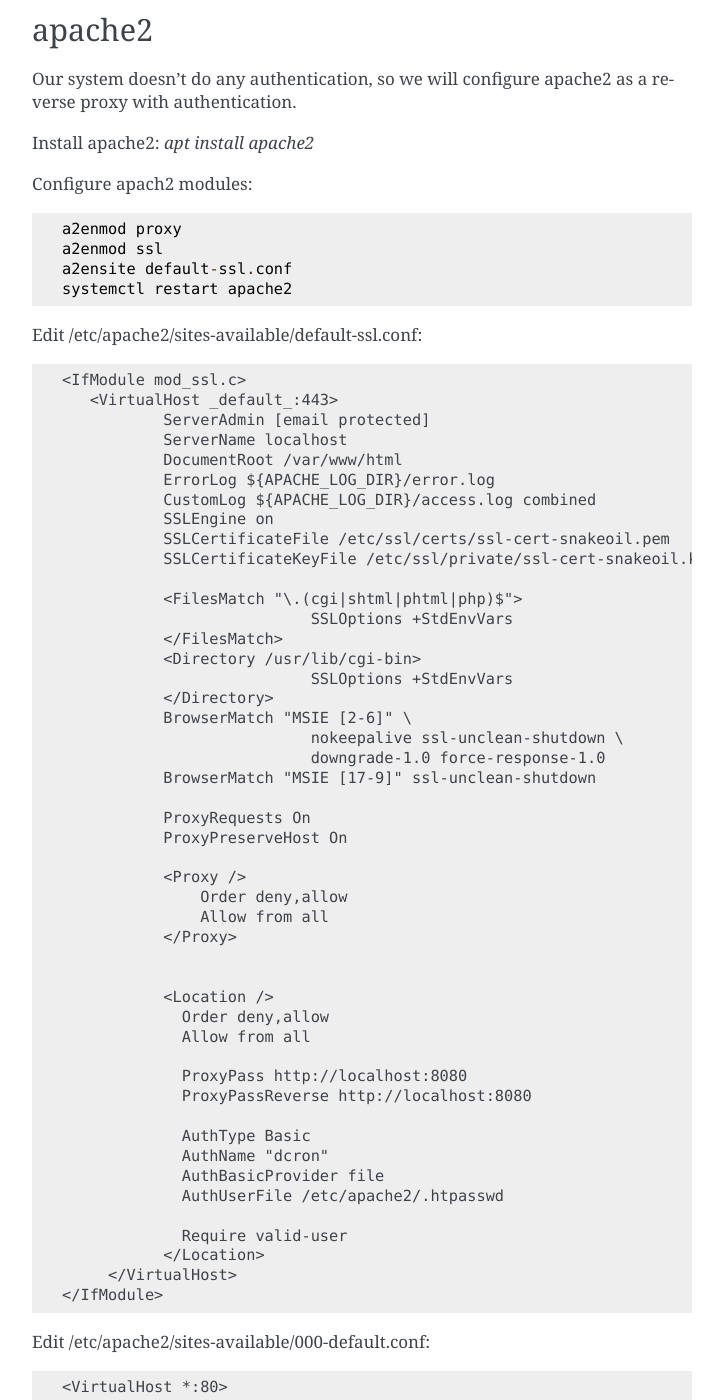
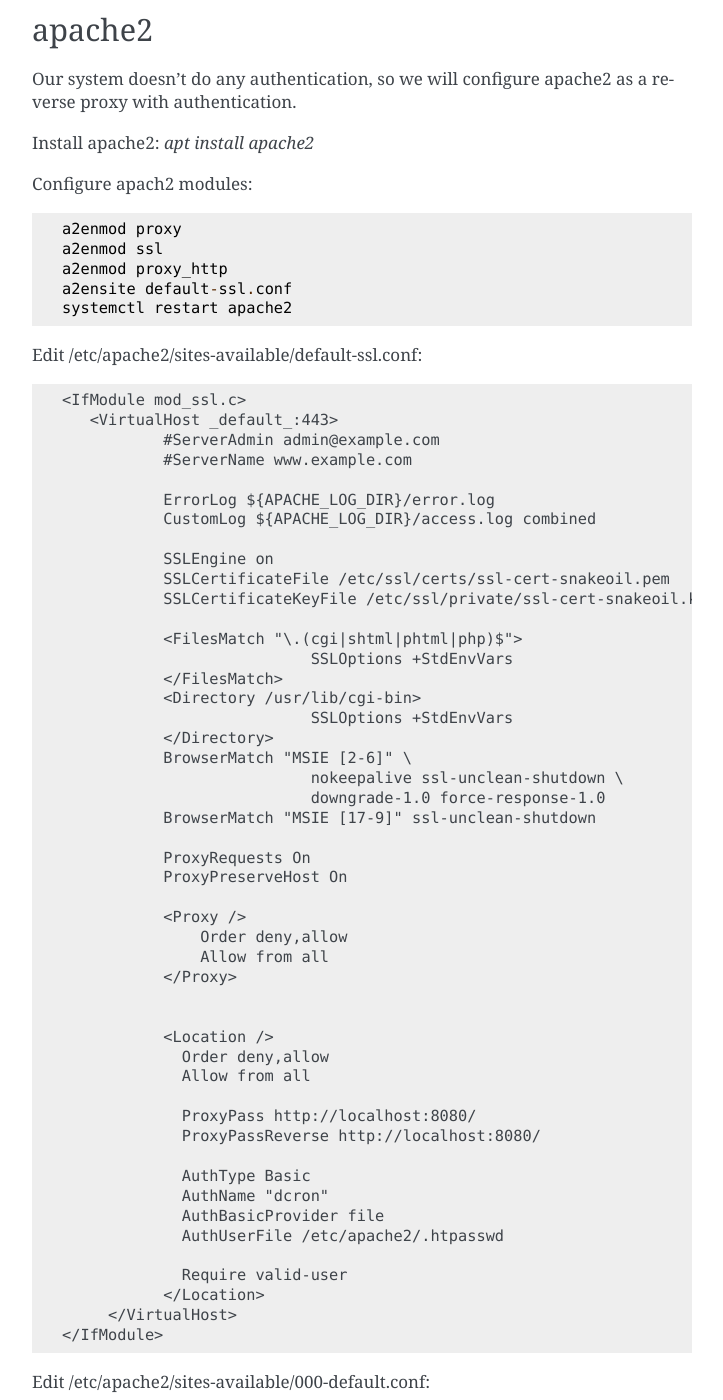
Before and after one commit to witlox/dcron, a Sphinx documentation site: the page built from docs/configuration.rst, in a window 1280 px wide and 1400 px high, scrolled down 980 px. Shown: the whole window, without its empty margins (388-1111 px from the left). Built offline with Sphinx 7.4.7, drawn with Linux system fonts in a browser that asks for light colours; some of the changed text lies outside the part shown.

Commit message:
updated docs and service file

```diff
--- a/docs/configuration.rst
+++ b/docs/configuration.rst
@@ -48,6 +48,7 @@
 
     a2enmod proxy
     a2enmod ssl
+    a2enmod proxy_http
     a2ensite default-ssl.conf
     systemctl restart apache2
 
@@ -55,11 +56,12 @@
 
     <IfModule mod_ssl.c>
        <VirtualHost _default_:443>
-               ServerAdmin [email protected]
-               ServerName localhost
-               DocumentRoot /var/www/html
+               #ServerAdmin admin@example.com
+               #ServerName www.example.com
+
                ErrorLog ${APACHE_LOG_DIR}/error.log
                CustomLog ${APACHE_LOG_DIR}/access.log combined
+
                SSLEngine on
                SSLCertificateFile /etc/ssl/certs/ssl-cert-snakeoil.pem
                SSLCertificateKeyFile /etc/ssl/private/ssl-cert-snakeoil.key
@@ -88,8 +90,8 @@
                  Order deny,allow
                  Allow from all
 
-                 ProxyPass http://localhost:8080
-                 ProxyPassReverse http://localhost:8080
+                 ProxyPass http://localhost:8080/
+                 ProxyPassReverse http://localhost:8080/
 
                  AuthType Basic
                  AuthName "dcron"
@@ -107,7 +109,6 @@
        #ServerName www.example.com
 
        ServerAdmin webmaster@localhost
-       DocumentRoot /var/www/html
 
        ErrorLog ${APACHE_LOG_DIR}/error.log
        CustomLog ${APACHE_LOG_DIR}/access.log combined
```
Also changed, not shown: 1 other file.
